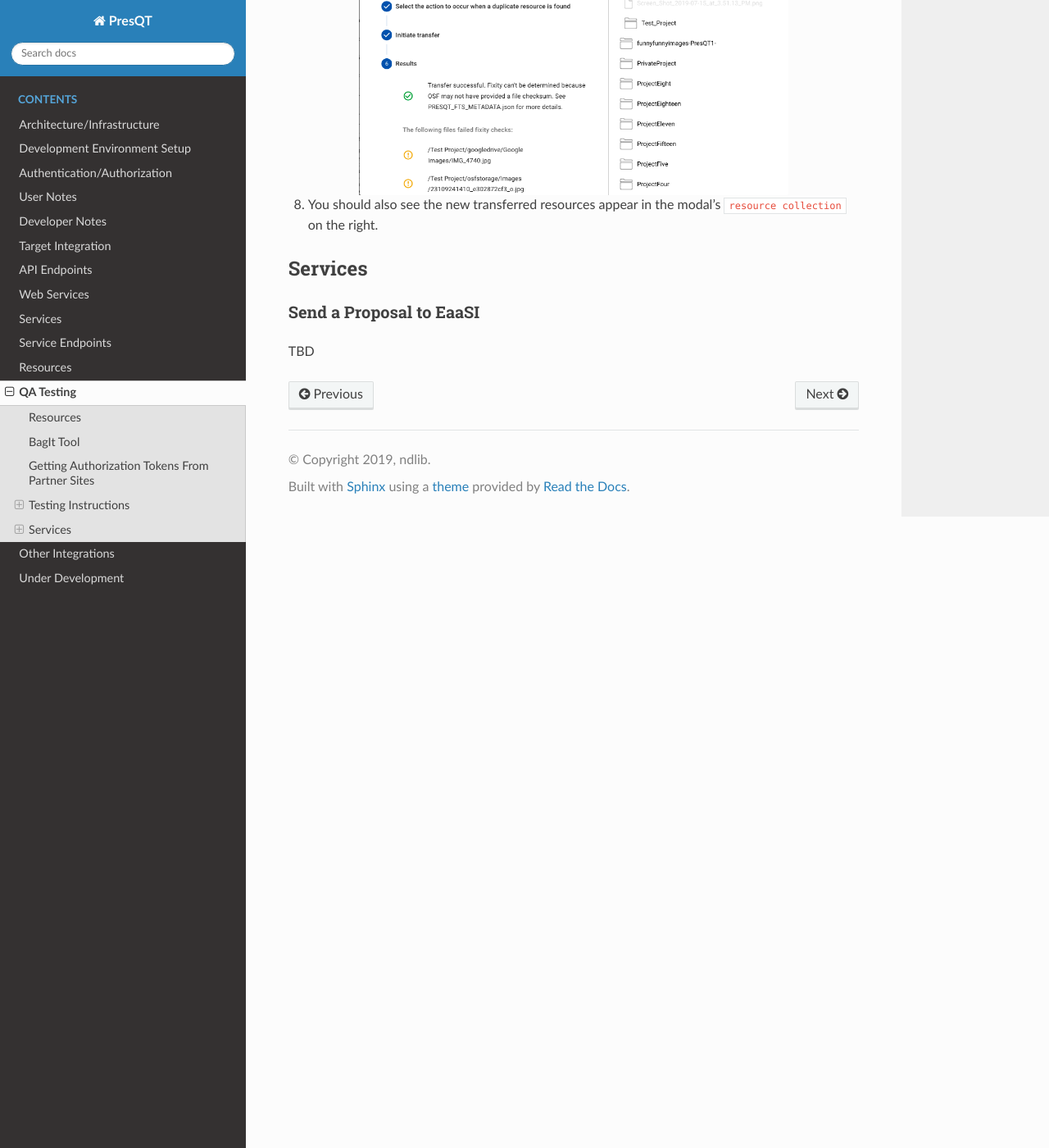
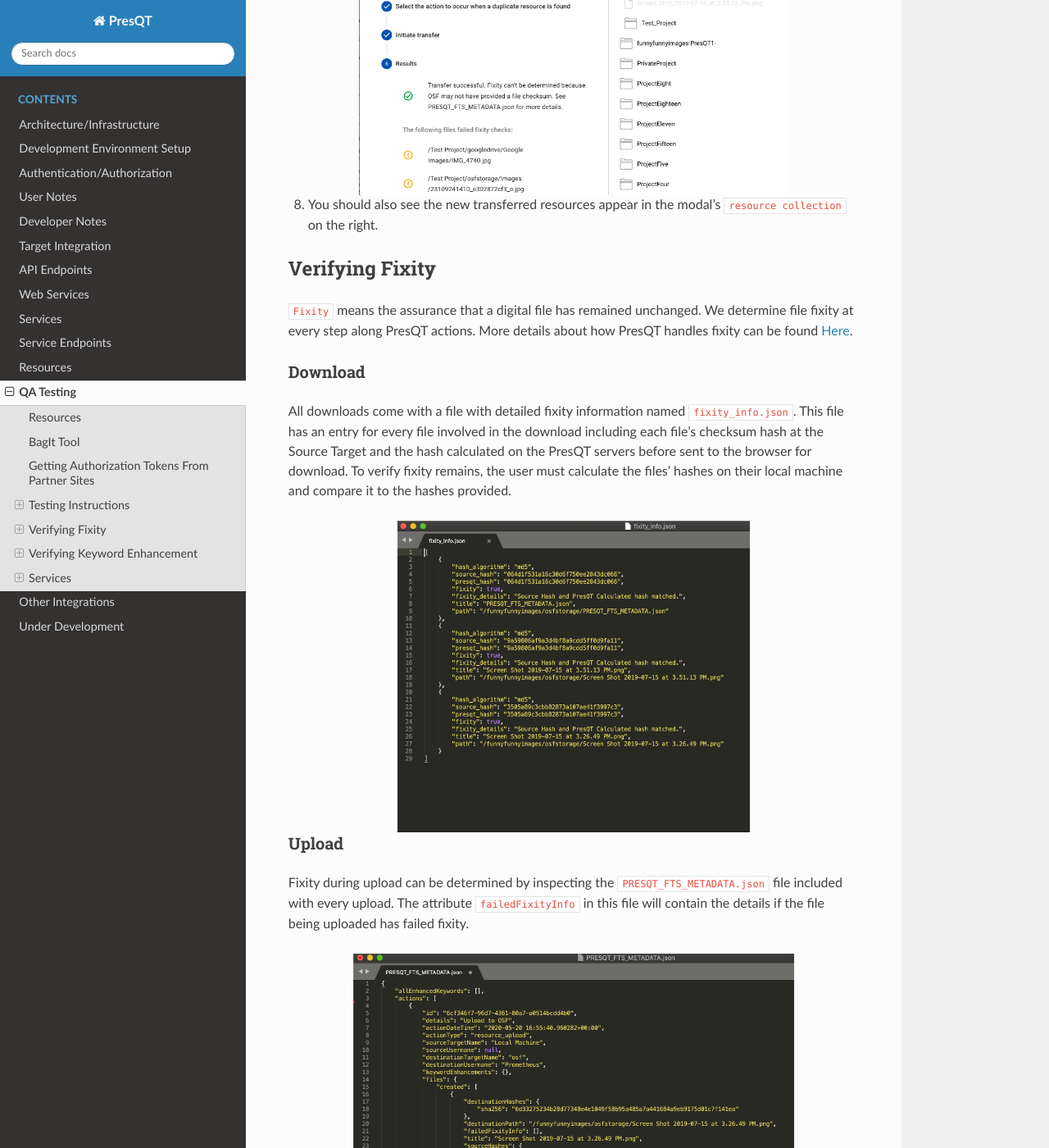
Before and after one commit to Lucy-Family-Institute/presqt, a Sphinx documentation site: the page built from docs/qa.rst, in a window 1280 px wide and 1400 px high, scrolled down 13155 px. Shown: the whole window at 82% size. Built offline with Sphinx 7.4.7 and the Read the Docs theme 2.0.0, drawn with Linux system fonts in a browser that asks for light colours; some of the changed text lies outside the part shown.

Commit message:
Added some QA docs

```diff
--- a/docs/qa.rst
+++ b/docs/qa.rst
@@ -220,6 +220,60 @@ process went.
 
 8. You should also see the new transferred resources appear in the modal's ``resource collection`` on the right.
 
+Verifying Fixity
+----------------
+``Fixity`` means the assurance that a digital file has remained unchanged. We determine file fixity
+at every step along PresQT actions. More details about how PresQT handles fixity can be found
+`Here <https://presqt.readthedocs.io/en/latest/web_services.html#fixity>`_.
+
+Download
+++++++++
+All downloads come with a file with detailed fixity information named ``fixity_info.json``.
+This file has an entry for every file involved in the download including each file's checksum hash
+at the Source Target and the hash calculated on the PresQT servers before sent to the browser
+for download. To verify fixity remains, the user must calculate the files' hashes on their local
+machine and compare it to the hashes provided.
+
+.. figure:: images/qa/fixity/fixity_1.png
+    :align: center
+    :scale: 30%
+
+Upload
+++++++
+Fixity during upload can be determined by inspecting the ``PRESQT_FTS_METADATA.json`` file
+included with every upload. The attribute ``failedFixityInfo`` in this file will contain the
+details if the file being uploaded has failed fixity.
+
+
+.. figure:: images/qa/fixity/fixity_2.png
+    :align: center
+    :scale: 30%
+
+Transfer
+++++++++
+Fixity during ``Transfer`` can be determined the same as ``Upload`` by inspecting the
+``PRESQT_FTS_METADATA.json`` file in the destination target.
+
+Verifying Keyword Enhancement
+-----------------------------
+See `Here <https://presqt.readthedocs.io/en/latest/web_services.html#keyword-assignment>`_ for
+Keyword Enhancement details.
+
+Keyword Enhancement As A Service
+++++++++++++++++++++++++++++++++
+Keyword Enhancement as a service will write a new entry to the ``PRESQT_FTS_METADATA.json`` file
+in the target.  The action entry for keyword enhancement will say exactly which keywords were
+added during this enhancement.
+
+.. figure:: images/qa/fixity/kw_1.png
+    :align: center
+    :scale: 30%
+
+Keyword Enhancement During Transfer
++++++++++++++++++++++++++++++++++++
+Keyword Enhancement during a transfer will work similarly to ``Keyword Enhancement As A Service``.
+The difference is, for the destination target, the details of keyword enhancement will be located
+in the transfer action entry instead of there being a new action entry for keyword enhancement.
 
 Services
 --------
--- a/docs/web_services.rst
+++ b/docs/web_services.rst
@@ -391,8 +391,8 @@ then we will create a new valid metadata file with the current actions metadata.
 Keyword Assignment
 ------------------
 
-Keyword Enhancement Services
-++++++++++++++++++++++++++++
+Keyword Enhancers
++++++++++++++++++
 
 * SciGraph http://ec-scigraph.sdsc.edu:9000/scigraph/docs/
 
```
Also changed, not shown: docs/images/qa/fixity/fixity_1.png (added), docs/images/qa/fixity/fixity_2.png (added), docs/images/qa/fixity/kw_1.png (added).
